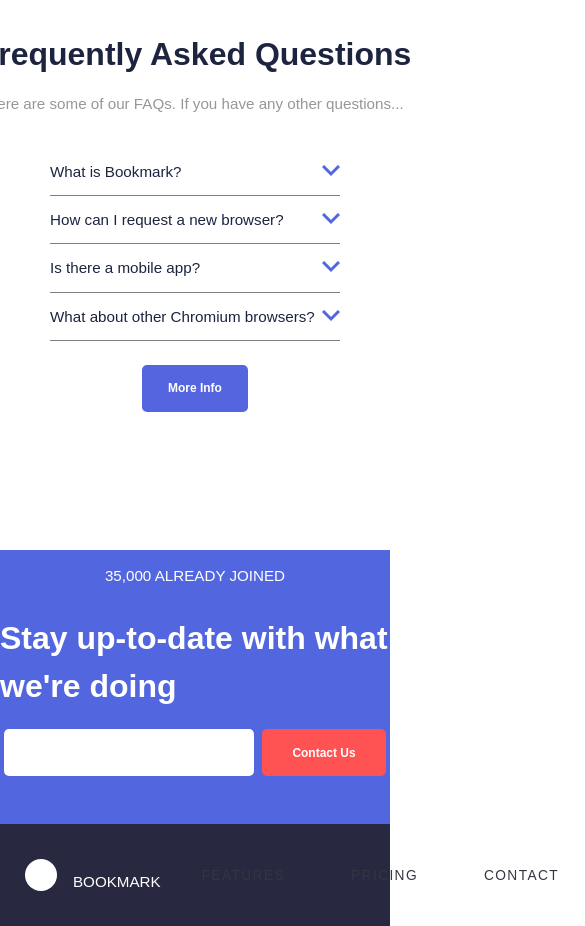
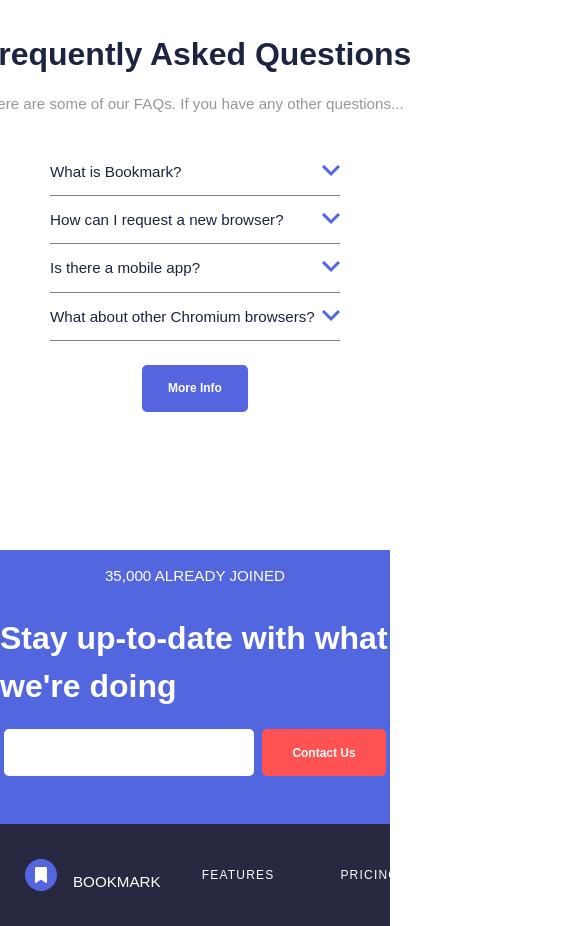
Before and after one commit to annahico/Maquetacio-Nivell3, a plain HTML site: page activity_1.2/index.html in a window 390 px wide. Shown: the part 3485-4411 px from the top of the page, 585 px wide, since content can reach past the window. Drawn offline with Linux system fonts and the light colour scheme.

Commit message:
Add footer styles for improved layout and responsiveness

```diff
--- a/activity_1.2/SASS/style.scss
+++ b/activity_1.2/SASS/style.scss
@@ -553,3 +553,12 @@
 #social-icons img {
   cursor: pointer;
 }
+
+// Footer general styles
+footer a {
+  @include anchor-style(white, 0.75em);
+}
+
+footer #circle {
+  @include circle-style($color-button-blue);
+}
```
Also changed, not shown: activity_1.2/css/style.css, 1 other file.
